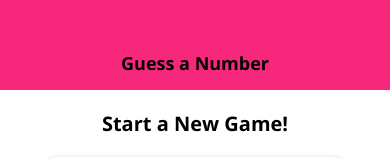
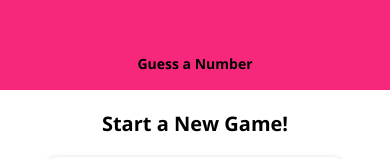
Before and after one commit to ElAndy94/GuessNumberApp, a React Native app: screen / in a window 390 px wide. Shown: the top 159 px of the page. Built offline with nearby package versions, Linux system fonts and the light colour scheme.

Commit message:
Title and BodyText Components to use preset text fonts.

```diff
--- /dev/null
+++ b/components/BodyText.js
@@ -0,0 +1,12 @@
+import React from 'react';
+import { Text, StyleSheet } from 'react-native';
+
+const BodyText = props => <Text style={styles.body}>{props.children}</Text>;
+
+const styles = StyleSheet.create({
+  body: {
+    fontFamily: 'open-sans'
+  }
+});
+
+export default BodyText;
--- a/components/Header.js
+++ b/components/Header.js
@@ -2,11 +2,12 @@
 import { View, Text, StyleSheet } from 'react-native';
 
 import Colors from '../constants/colors';
+import TitleText from './TitleText';
 
 const Header = props => {
   return (
     <View style={styles.header}>
-      <Text style={styles.headerTitle}>{props.title}</Text>
+      <TitleText style={styles.headerTitle}>{props.title}</TitleText>
     </View>
   );
 };
@@ -22,8 +23,7 @@
   },
   headerTitle: {
     color: 'black',
-    fontSize: 18,
-    fontFamily: 'open-sans-bold'
+    fontSize: 18
   }
 });
 
--- /dev/null
+++ b/components/TitleText.js
@@ -0,0 +1,12 @@
+import React from 'react';
+import { Text, StyleSheet } from 'react-native';
+
+const TitleText = props => <Text style={styles.body}>{props.children}</Text>;
+
+const styles = StyleSheet.create({
+  body: {
+    fontFamily: 'open-sans-bold'
+  }
+});
+
+export default TitleText;
--- a/screens/StartGameScreen.js
+++ b/screens/StartGameScreen.js
@@ -13,6 +13,7 @@
 import Colors from '../constants/colors';
 import Input from '../components/Input';
 import NumberContainer from '../components/NumberContainer';
+import BodyText from '../components/BodyText';
 
 const StartGameScreen = props => {
   const [enteredValue, setEnteredValue] = useState('');
@@ -49,7 +50,7 @@
   if (confirmed) {
     confirmedOutput = (
       <Card style={styles.summaryContainer}>
-        <Text>You selected</Text>
+        <BodyText>You selected</BodyText>
         <NumberContainer>{selectedNumber}</NumberContainer>
         <Button
           title='Start Game'
@@ -68,7 +69,7 @@
       <View style={styles.screen}>
         <Text style={styles.title}>Start a New Game!</Text>
         <Card style={styles.inputContainer}>
-          <Text style={styles.text}>Select a Number</Text>
+          <BodyText>Select a Number</BodyText>
           <Input
             style={styles.input}
             blurOnSubmit
```
